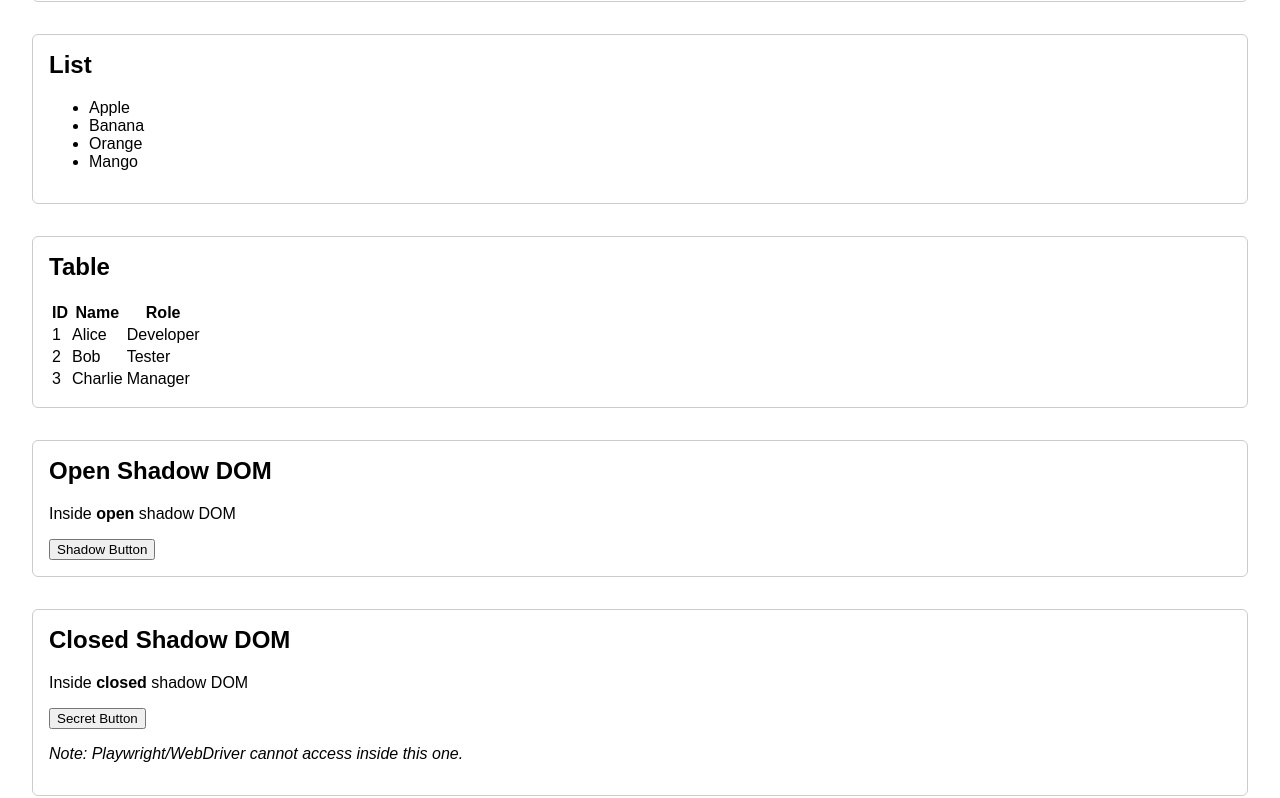
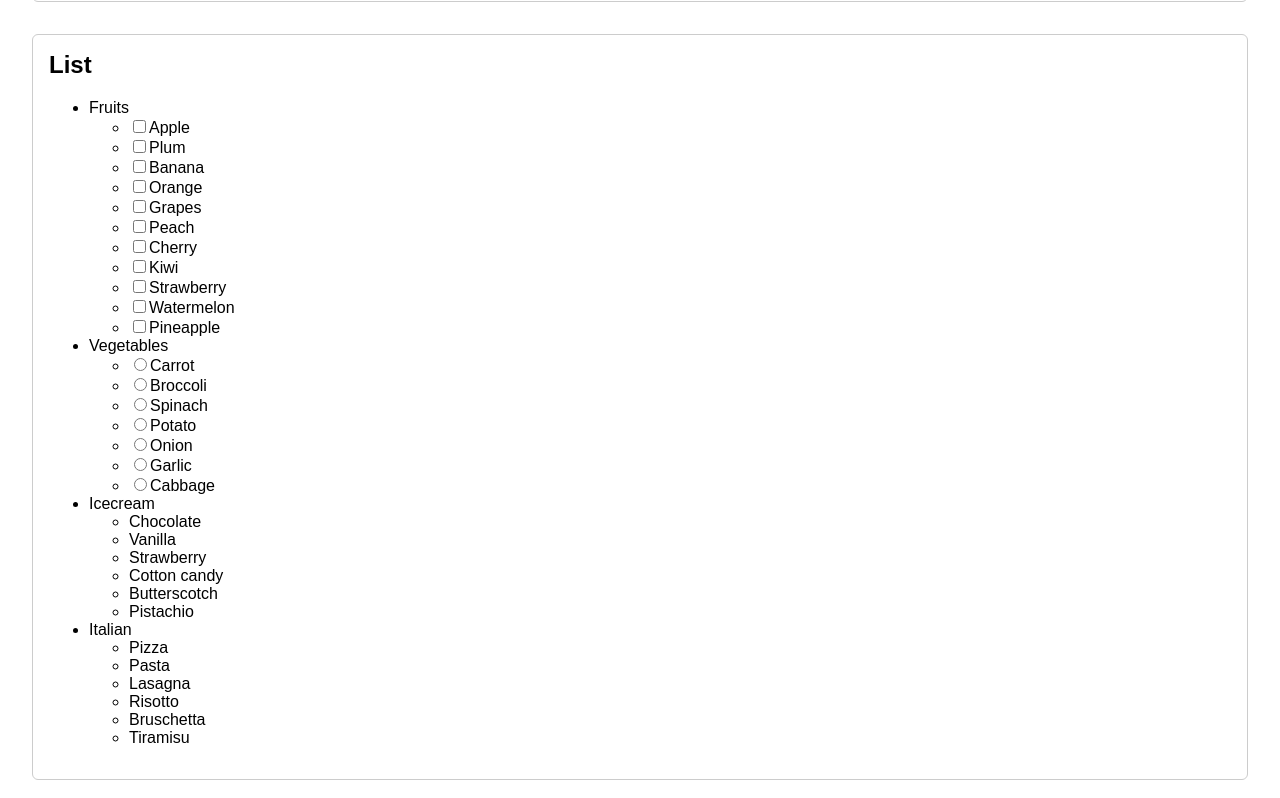
Before and after one commit to Shibhani13/automation-practise, a plain HTML site: page index.html in a window 1280 px wide. Shown: the part 1239-2037 px from the top of the page. Drawn offline with Linux system fonts and the light colour scheme.

Commit message:
Update index.html

```diff
--- a/index.html
+++ b/index.html
@@ -1,15 +1,32 @@
 <!DOCTYPE html>
 <html lang="en">
+
 <head>
   <meta charset="UTF-8">
   <title>Locator Playground</title>
   <style>
-    body { font-family: Arial, sans-serif; margin: 2rem; }
-    section { margin-bottom: 2rem; padding: 1rem; border: 1px solid #ccc; border-radius: 6px; }
-    h2 { margin-top: 0; }
-    button { margin: 0.5rem 0; }
+    body {
+      font-family: Arial, sans-serif;
+      margin: 2rem;
+    }
+
+    section {
+      margin-bottom: 2rem;
+      padding: 1rem;
+      border: 1px solid #ccc;
+      border-radius: 6px;
+    }
+
+    h2 {
+      margin-top: 0;
+    }
+
+    button {
+      margin: 0.5rem 0;
+    }
   </style>
 </head>
+
 <body>
   <h1>Locator Playground</h1>
 
@@ -68,11 +85,53 @@
   <!-- List -->
   <section>
     <h2>List</h2>
-      <ul id="fruits-list">
-        <li>Apple</li>
-        <li>Banana</li>
-        <li>Orange</li>
-        <li>Mango</li>
+    <ul id="varieties-list">
+      <li>Fruits
+        <ul>
+          <li><label><input type="checkbox">Apple</label></li>
+          <li><label><input type="checkbox">Plum</label></li>
+          <li><label><input type="checkbox">Banana</label></li>
+          <li><label><input type="checkbox">Orange</label></li>
+          <li><label><input type="checkbox">Grapes</label></li>
+          <li><label><input type="checkbox">Peach</label></li>
+          <li><label><input type="checkbox">Cherry</label></li>
+          <li><label><input type="checkbox">Kiwi</label></li>
+          <li><label><input type="checkbox">Strawberry</label></li>
+          <li><label><input type="checkbox">Watermelon</label></li>
+          <li><label><input type="checkbox">Pineapple</label></li>
+        </ul>
+      </li>
+      <li>Vegetables
+        <ul>
+          <li><label><input type="radio">Carrot</label></li>
+          <li><label><input type="radio">Broccoli</label></li>
+          <li><label><input type="radio">Spinach</label></li>
+          <li><label><input type="radio">Potato</label></li>
+          <li><label><input type="radio">Onion</label></li>
+          <li><label><input type="radio">Garlic</label></li>
+          <li><label><input type="radio">Cabbage</label></li>
+        </ul>
+      </li>
+      <li>Icecream
+        <ul>
+          <li>Chocolate</li>
+          <li>Vanilla</li>
+          <li>Strawberry</li>
+          <li>Cotton candy</li>
+          <li>Butterscotch</li>
+          <li>Pistachio</li>
+        </ul>
+      </li>
+      <li>Italian
+        <ul>
+          <li>Pizza</li>
+          <li>Pasta</li>
+          <li>Lasagna</li>
+          <li>Risotto</li>
+          <li>Bruschetta</li>
+          <li>Tiramisu</li>
+        </ul>
+      </li>
     </ul>
   </section>
 
@@ -82,13 +141,27 @@
     <table id="employee-table">
       <thead>
         <tr>
-            <th>ID</th><th>Name</th><th>Role</th>
+          <th>ID</th>
+          <th>Name</th>
+          <th>Role</th>
         </tr>
       </thead>
       <tbody>
-          <tr><td>1</td><td>Alice</td><td>Developer</td></tr>
-          <tr><td>2</td><td>Bob</td><td>Tester</td></tr>
-          <tr><td>3</td><td>Charlie</td><td>Manager</td></tr>
+        <tr>
+          <td>1</td>
+          <td>Alice</td>
+          <td>Developer</td>
+        </tr>
+        <tr>
+          <td>2</td>
+          <td>Bob</td>
+          <td>Tester</td>
+        </tr>
+        <tr>
+          <td>3</td>
+          <td>Charlie</td>
+          <td>Manager</td>
+        </tr>
       </tbody>
     </table>
   </section>
@@ -162,4 +235,5 @@
     customElements.define("closed-shadow", ClosedShadow);
   </script>
 </body>
+
 </html>
```
Lines whose indentation alone changed are shown as unchanged.
